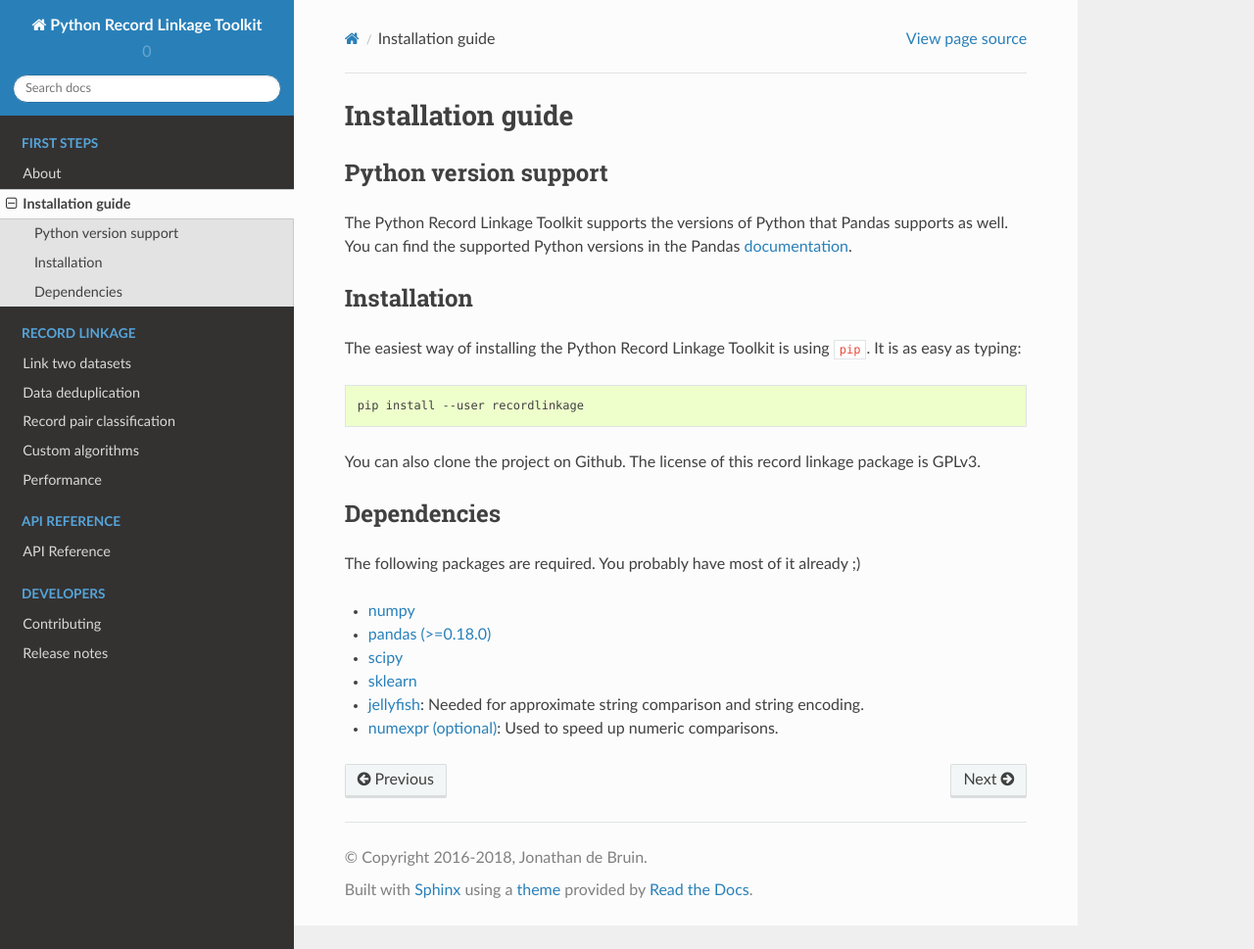
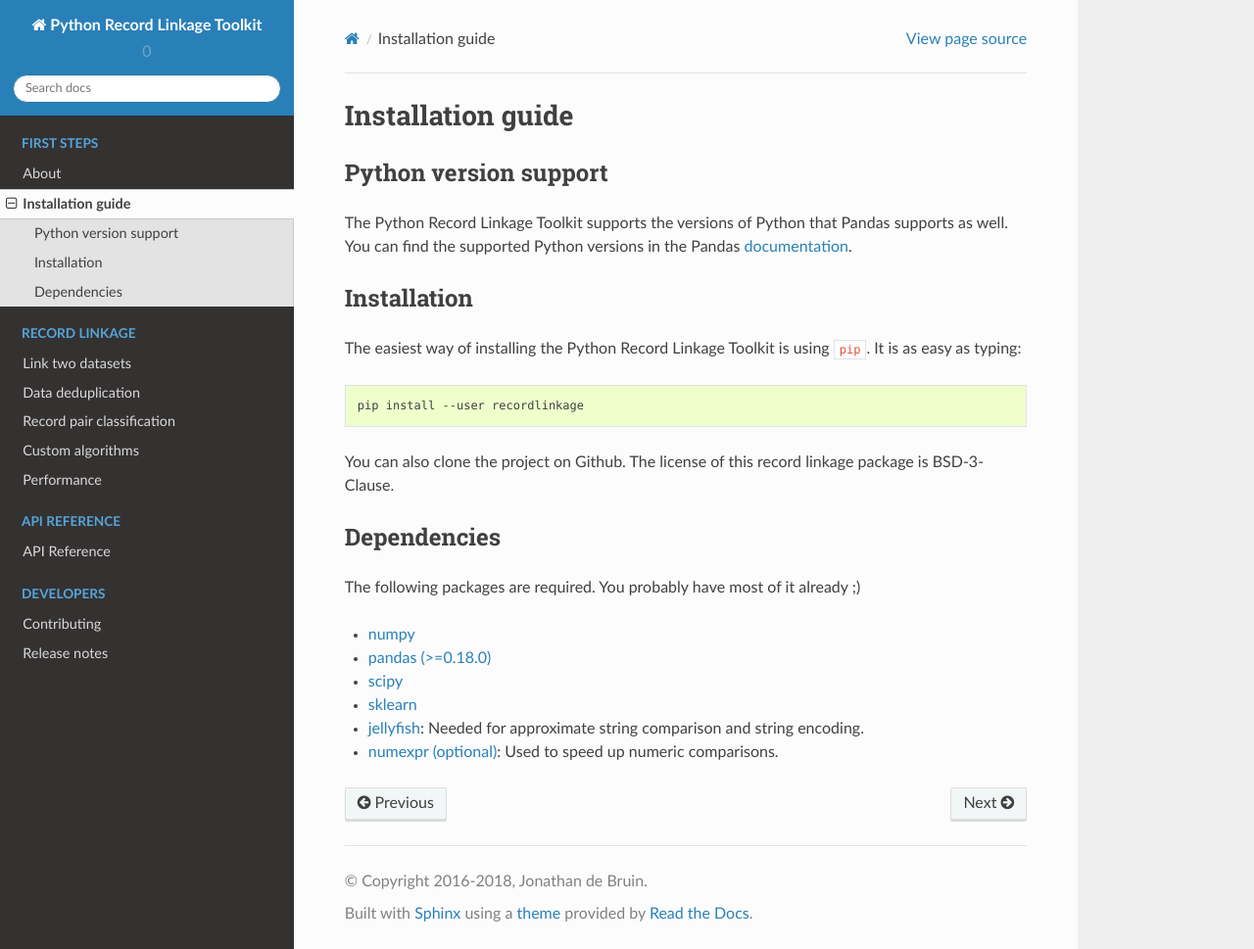
Before and after one commit to J535D165/recordlinkage, a Sphinx documentation site: the page built from docs/installation.rst, in a window 1280 px wide and 969 px high. Shown: the whole window at 98% size. Built offline with Sphinx 7.4.7 and the Read the Docs theme 2.0.0, drawn with Linux system fonts in a browser that asks for light colours.

Commit message:
Change license from GPL3 to BSD-3-Clause (#60)

```diff
--- a/README.rst
+++ b/README.rst
@@ -147,7 +147,7 @@
 .. _Jellyfish: https://github.com/jamesturk/jellyfish
 .. _Numexpr: https://github.com/pydata/numexpr
 
-The license for this record linkage tool is GPLv3.
+The license for this record linkage tool is BSD-3-Clause.
 
 Need help?
 ----------
--- a/docs/installation.rst
+++ b/docs/installation.rst
@@ -22,7 +22,7 @@
 	pip install --user recordlinkage
 
 You can also clone the project on Github. The license of this record linkage
-package is GPLv3.
+package is BSD-3-Clause.
 
 Dependencies
 ============
--- a/setup.py
+++ b/setup.py
@@ -35,5 +35,5 @@
     packages=find_packages(exclude=["benchmarks", "tests", "docs"]),
     include_package_data=True,
     package_data={'recordlinkage': ['datasets/*/*.csv']},
-    license='GPL-3.0'
+    license='BSD-3-Clause'
 )
```
Also changed, not shown: 1 other file.
